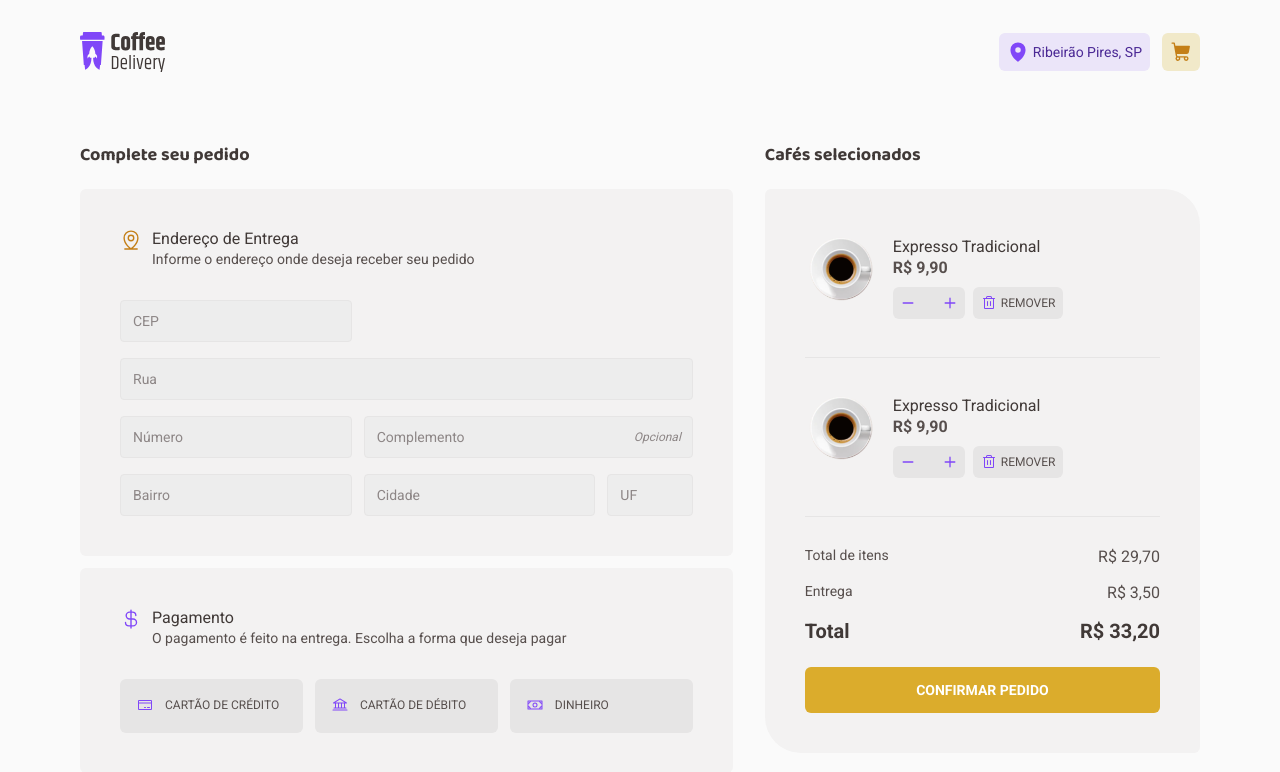
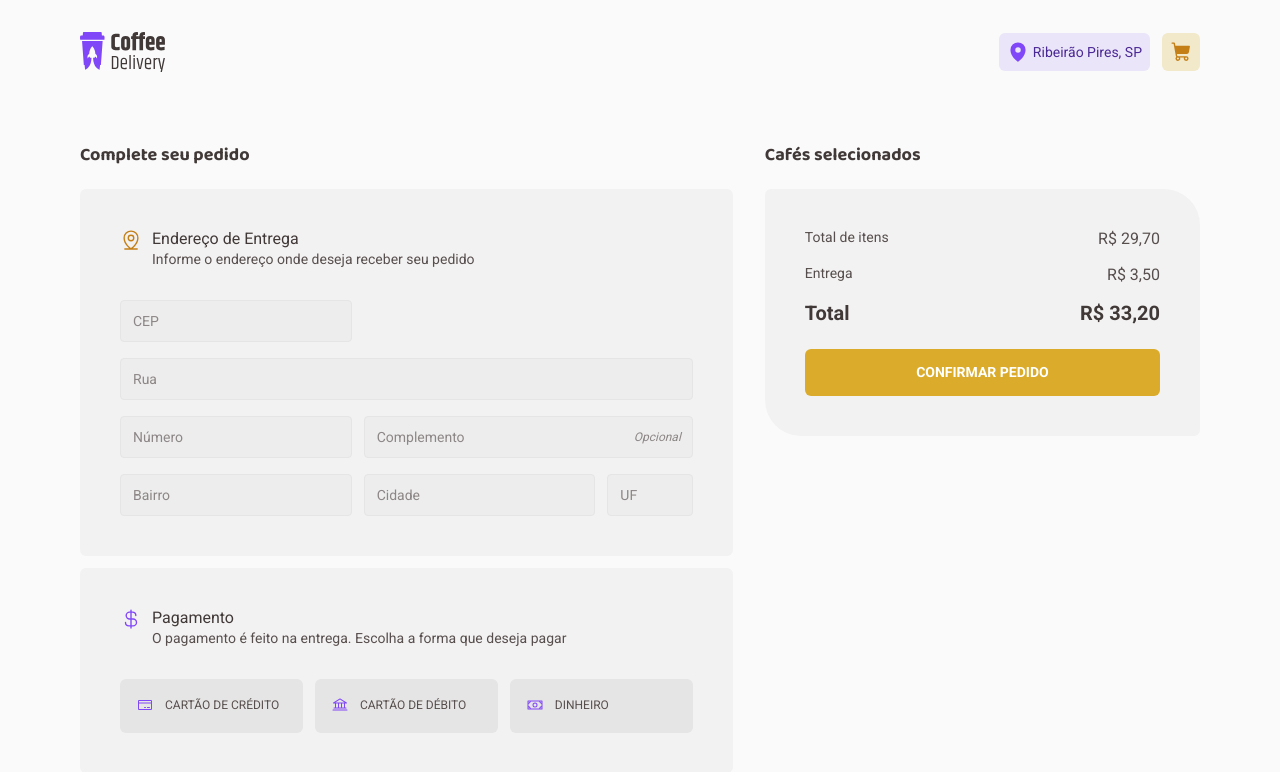
Before and after one commit to rodrigofontesdev/coffee, a React (Vite) app: page /checkout in a window 1280 px wide. Shown: the top 772 px of the page. Built offline with nearby package versions, Linux system fonts and the light colour scheme.

Commit message:
feat(page): render cart items in checkout page

```diff
--- a/src/pages/Checkout/components/ProductCardSimple/index.tsx
+++ b/src/pages/Checkout/components/ProductCardSimple/index.tsx
@@ -1,23 +1,52 @@
 import { Trash } from '@phosphor-icons/react'
+import { useState } from 'react'
 import { ButtonSecondary } from '../../../../components/ButtonSecondary'
 import { InputNumber } from '../../../../components/Forms/InputNumber'
+import { ProductProps } from '../../../../utils/data/products'
+import { format } from '../../../../utils/functions/formatter'
 import { Actions, Details, Heading, ProductContainer } from './styles'
 
-import productImg from '../../../../assets/images/products/expresso-tradicional.png'
+interface CartItemProps extends Pick<ProductProps, 'id' | 'title' | 'image' | 'price'> {
+  quantity: number
+}
 
-export function ProductCardSimple() {
+interface ProductCardSimpleProps {
+  product: CartItemProps
+}
+
+export function ProductCardSimple({ product }: ProductCardSimpleProps) {
+  const { title, image, price, quantity } = product
+  const [itemQuantity, setItemQuantity] = useState(quantity)
+
+  function handleIncrementQuantity() {
+    setItemQuantity((state) => state + 1)
+  }
+
+  function handleDecrementQuantity() {
+    if (itemQuantity > 1) {
+      setItemQuantity((state) => state - 1)
+    }
+  }
+
+  const isDecrementButtonDisabled = itemQuantity === 1
+
   return (
     <ProductContainer>
-      <img src={productImg} alt="Expresso Tradicional" />
+      <img src={image} alt={title} />
 
       <Details>
         <Heading>
-          <h3>Expresso Tradicional</h3>
-          <span>R$ 9,90</span>
+          <h3>{title}</h3>
+          <span>R$ {format.price(price)}</span>
         </Heading>
 
         <Actions>
-          <InputNumber />
+          <InputNumber
+            quantity={itemQuantity}
+            disableDecrementButton={isDecrementButtonDisabled}
+            incrementQuantity={handleIncrementQuantity}
+            decrementQuantity={handleDecrementQuantity}
+          />
 
           <ButtonSecondary>
             <Trash size={16} />
--- a/src/pages/Checkout/components/ProductCardSimple/styles.ts
+++ b/src/pages/Checkout/components/ProductCardSimple/styles.ts
@@ -55,6 +55,7 @@ export const Actions = styled.div`
   display: flex;
   flex-direction: row;
   gap: 0.5rem;
-  width: 70%;
+  width: 100%;
+  max-width: 12rem;
   height: 2rem;
 `
--- a/src/pages/Checkout/index.tsx
+++ b/src/pages/Checkout/index.tsx
@@ -1,7 +1,8 @@
-import { Bank, CreditCard, CurrencyDollar, MapPinLine, Money, Trash } from '@phosphor-icons/react'
+import { Bank, CreditCard, CurrencyDollar, MapPinLine, Money } from '@phosphor-icons/react'
+import { useContext } from 'react'
 import { ButtonPrimary } from '../../components/ButtonPrimary'
-import { ButtonSecondary } from '../../components/ButtonSecondary'
-import { InputNumber } from '../../components/Forms/InputNumber'
+import { CartContext } from '../../contexts/CartContext'
+import { ProductCardSimple } from './components/ProductCardSimple'
 import {
   Address,
   AddressFormFields,
@@ -16,16 +17,12 @@ import {
   InputControl,
   InputGroup,
   PaymentMethods,
-    ProductActions,
-    ProductCardSimple,
-    ProductInfo,
-    ProductTitle,
   Subtotal,
 } from './styles'
 
-import productImg from '../../assets/images/products/expresso-tradicional.png'
+export function Checkout() {
+  const { cart } = useContext(CartContext)
 
-export function Checkout() {
   return (
     <main>
       <Container>
@@ -36,6 +33,7 @@ export function Checkout() {
             <Address>
               <header>
                 <MapPinLine size={22} />
+
                 <div>
                   <h3>Endereço de Entrega</h3>
                   <p>Informe o endereço onde deseja receber seu pedido</p>
@@ -44,23 +42,11 @@ export function Checkout() {
 
               <AddressFormFields>
                 <InputGroup $cols={5}>
-                                    <InputControl
-                                        type="tel"
-                                        name="zipcode"
-                                        id="zipcode"
-                                        placeholder="CEP"
-                                        required
-                                    />
+                  <InputControl type="tel" name="zipcode" id="zipcode" placeholder="CEP" required />
                 </InputGroup>
 
                 <InputGroup $cols={12}>
-                                    <InputControl
-                                        type="text"
-                                        name="street"
-                                        id="street"
-                                        placeholder="Rua"
-                                        required
-                                    />
+                  <InputControl type="text" name="street" id="street" placeholder="Rua" required />
                 </InputGroup>
 
                 <InputGroup $cols={5}>
@@ -94,13 +80,7 @@ export function Checkout() {
                 </InputGroup>
 
                 <InputGroup $cols={5}>
-                                    <InputControl
-                                        type="text"
-                                        name="city"
-                                        id="city"
-                                        placeholder="Cidade"
-                                        required
-                                    />
+                  <InputControl type="text" name="city" id="city" placeholder="Cidade" required />
                 </InputGroup>
 
                 <InputGroup $cols={2}>
@@ -120,22 +100,16 @@ export function Checkout() {
             <PaymentMethods>
               <header>
                 <CurrencyDollar size={22} />
+
                 <div>
                   <h3>Pagamento</h3>
-                                    <p>
-                                        O pagamento é feito na entrega. Escolha a forma que deseja
-                                        pagar
-                                    </p>
+                  <p>O pagamento é feito na entrega. Escolha a forma que deseja pagar</p>
                 </div>
               </header>
 
               <div>
                 <CheckGroup>
-                                    <CheckControl
-                                        type="radio"
-                                        name="paymentMethod"
-                                        id="creditCard"
-                                    />
+                  <CheckControl type="radio" name="paymentMethod" id="creditCard" />
                   <CheckLabel htmlFor="creditCard">
                     <CreditCard size={16} />
                     Cartão de crédito
@@ -143,11 +117,7 @@ export function Checkout() {
                 </CheckGroup>
 
                 <CheckGroup>
-                                    <CheckControl
-                                        type="radio"
-                                        name="paymentMethod"
-                                        id="debitCard"
-                                    />
+                  <CheckControl type="radio" name="paymentMethod" id="debitCard" />
                   <CheckLabel htmlFor="debitCard">
                     <Bank size={16} />
                     Cartão de débito
@@ -169,43 +139,9 @@ export function Checkout() {
             <h2>Cafés selecionados</h2>
 
             <CartSubtotal>
-                            <ProductCardSimple>
-                                <img src={productImg} alt="Expresso Tradicional" />
-
-                                <ProductInfo>
-                                    <ProductTitle>
-                                        <h3>Expresso Tradicional</h3>
-                                        <span>R$ 9,90</span>
-                                    </ProductTitle>
-
-                                    <ProductActions>
-                                        <InputNumber />
-                                        <ButtonSecondary>
-                                            <Trash size={16} />
-                                            Remover
-                                        </ButtonSecondary>
-                                    </ProductActions>
-                                </ProductInfo>
-                            </ProductCardSimple>
-
-                            <ProductCardSimple>
-                                <img src={productImg} alt="Expresso Tradicional" />
-
-                                <ProductInfo>
-                                    <ProductTitle>
-                                        <h3>Expresso Tradicional</h3>
-                                        <span>R$ 9,90</span>
-                                    </ProductTitle>
-
-                                    <ProductActions>
-                                        <InputNumber />
-                                        <ButtonSecondary>
-                                            <Trash size={16} />
-                                            Remover
-                                        </ButtonSecondary>
-                                    </ProductActions>
-                                </ProductInfo>
-                            </ProductCardSimple>
+              {cart.map((product) => (
+                <ProductCardSimple key={product.id} product={product} />
+              ))}
 
               <Subtotal>
                 <span>Total de itens</span>
--- a/src/pages/Checkout/styles.ts
+++ b/src/pages/Checkout/styles.ts
@@ -251,65 +251,6 @@ export const CartSubtotal = styled(WrapperBase)`
   row-gap: 0;
 `
 
-export const ProductCardSimple = styled.div`
-    display: flex;
-    flex-direction: row;
-    gap: 1.25rem;
-    padding: 0.5rem 0.25rem 2.375rem;
-    margin-bottom: 1.875rem;
-    border-bottom: 1px solid ${(props) => props.theme['gray-300']};
-
-    @media (max-width: 1024px) {
-        flex-direction: column;
-    }
-
-    img {
-        width: 4rem;
-        height: 4rem;
-    }
-`
-
-export const ProductInfo = styled.div`
-    display: flex;
-    flex-direction: column;
-    row-gap: 0.5rem;
-    flex: 1;
-`
-
-export const ProductTitle = styled.div`
-    display: flex;
-    flex-direction: row;
-    justify-content: space-between;
-    align-items: center;
-
-    @media (max-width: 1280px) {
-        flex-direction: column;
-        align-items: start;
-    }
-
-    h3 {
-        color: ${(props) => props.theme['gray-800']};
-        font-family: ${(props) => props.theme['font-secondary']};
-        font-size: 1rem;
-        font-weight: 400;
-        line-height: 1.3;
-    }
-
-    span {
-        color: ${(props) => props.theme['gray-700']};
-        font-weight: 700;
-        line-height: 1.3;
-    }
-`
-
-export const ProductActions = styled.div`
-    display: flex;
-    flex-direction: row;
-    gap: 0.5rem;
-    width: 70%;
-    height: 2rem;
-`
-
 export const Subtotal = styled.div`
   display: grid;
   grid-template-columns: 1fr 1fr;
```
Lines whose indentation alone changed are shown as unchanged.
